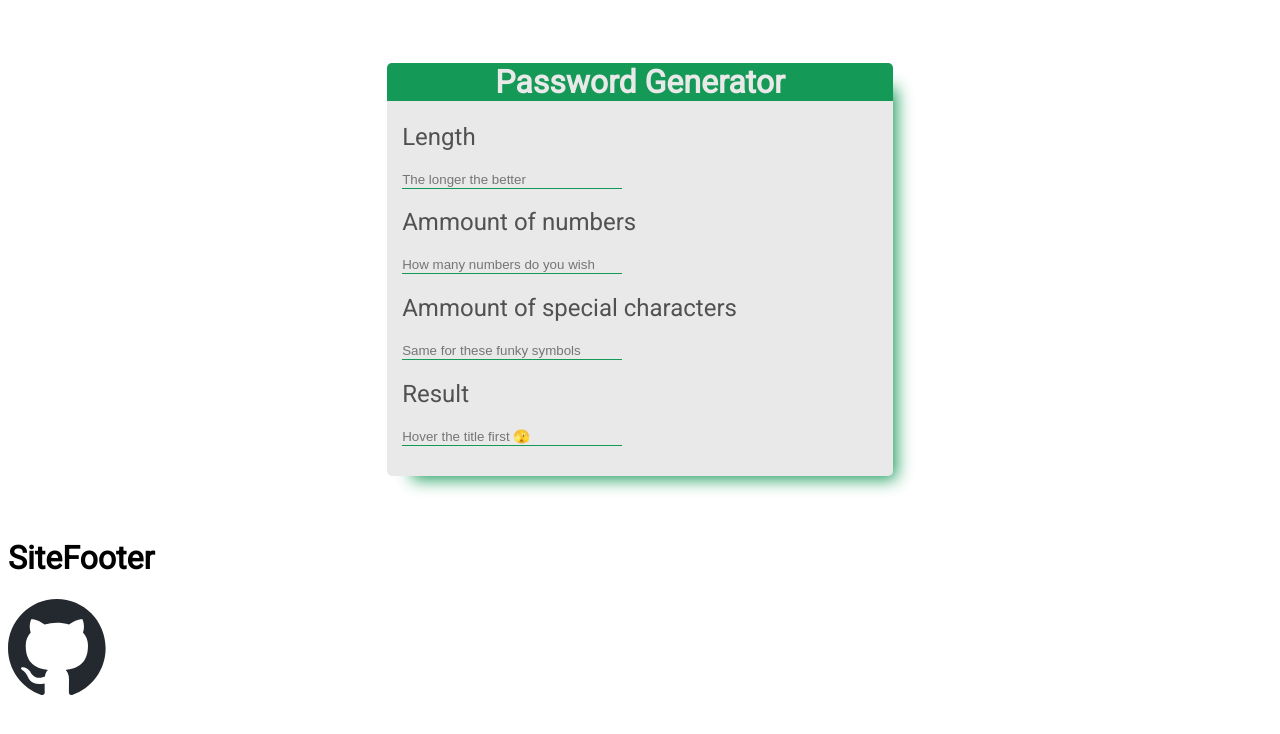
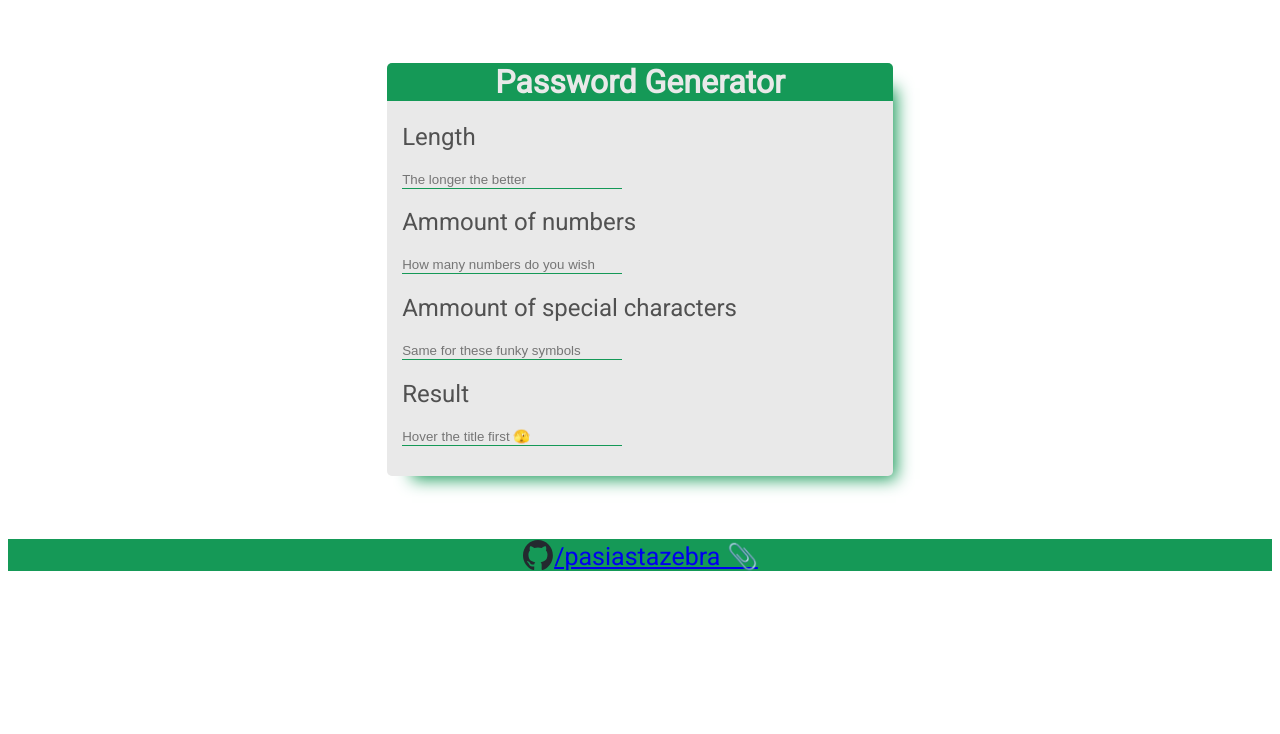
Before and after one commit to pasiastazebra/password-generator, a Vue app in the folder password-generator/: page / in a window 1280 px wide. Shown: the top 734 px of the page. Built offline with nearby package versions, Linux system fonts and the light colour scheme.

Commit message:
added link

```diff
--- a/password-generator/src/App.vue
+++ b/password-generator/src/App.vue
@@ -23,6 +23,7 @@ export default {
   -moz-osx-font-smoothing: grayscale;
   text-align: left;
   margin-top: 60px;
+  margin-bottom: 0%;
 }
 .bottomWaves {
   position:absolute;
--- a/password-generator/src/components/SiteFooter.vue
+++ b/password-generator/src/components/SiteFooter.vue
@@ -1,7 +1,7 @@
 <template>
-    <div>
-      <h1>SiteFooter</h1>
-      <img src="@/assets/git.svg" alt="GitHub Logo">
+    <div class="footer">
+      <img src="@/assets/git.svg" alt="GitHub Logo" class="footer-image">
+      <a href="https://github.com/pasiastazebra" class="footer-text">/pasiastazebra 📎</a>
     </div>
 </template>
 
@@ -12,4 +12,25 @@
   </script>
 
   <style scoped lang="scss">
+  .footer {
+    display: flex;
+    justify-content: center;
+    align-items: center;
+    margin-bottom: 0%;
+
+    background: #159957;
+
+    &-image{
+      width: 30px;
+      height: 30px;
+      display: block;
+      margin: 1px;
+    }
+
+    &-text{
+      display: inline-block;
+      align-self: flex-end;
+      font-size: 25px;
+    }
+  }
   </style>
```
